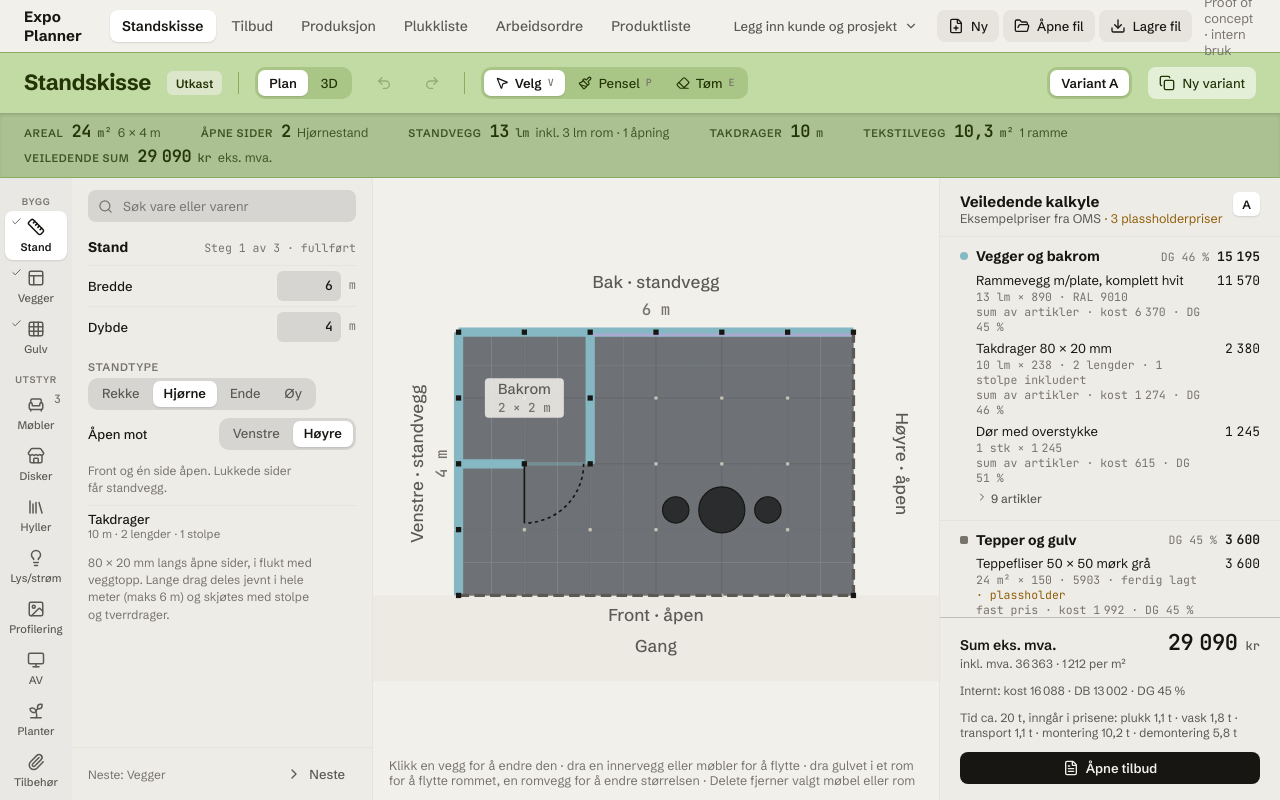
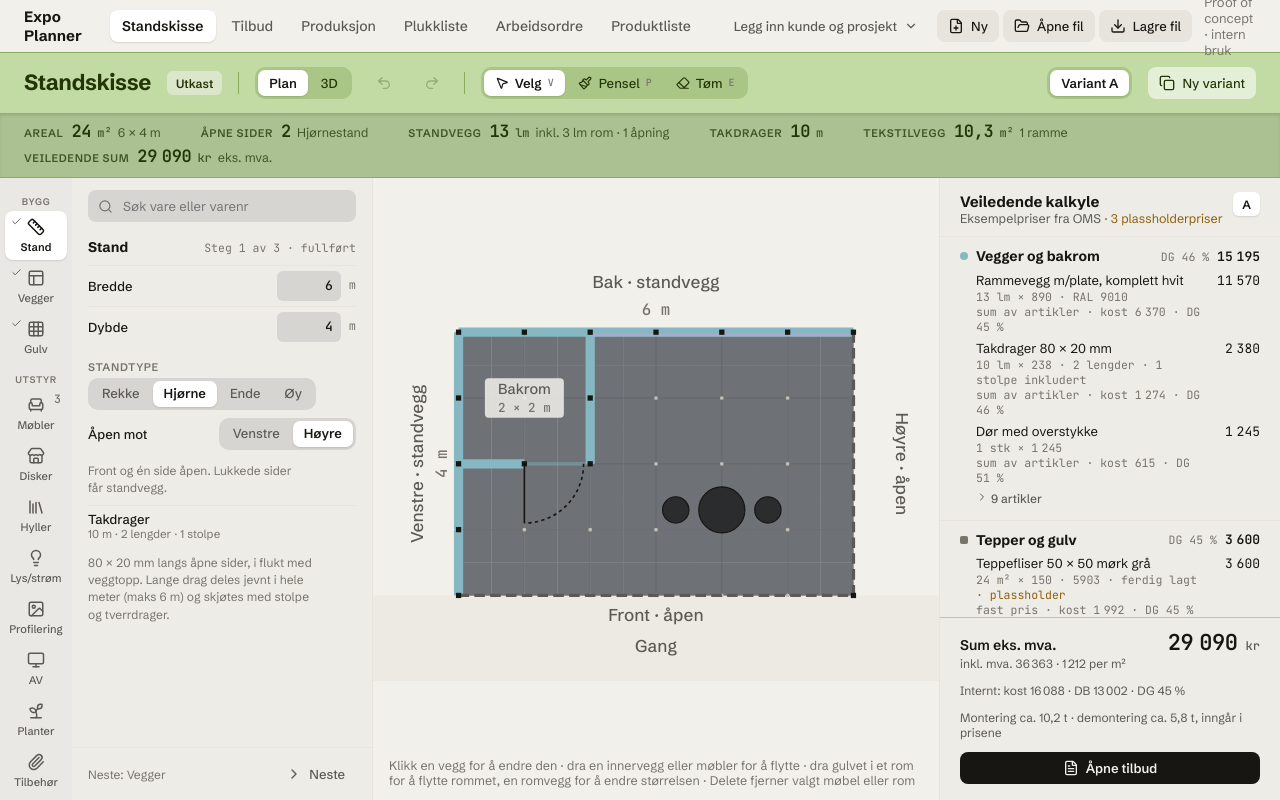
Before and after one commit to bemoy83/Expo_Quote_Studio, a React (Vite) app: page / in a window 1280 px wide. Built offline with nearby package versions, Linux system fonts and the light colour scheme.

Commit message:
feat: work order and kalkyle show montering and demontering per product group; lager time as one total
Co-Authored-By: Claude Opus 5.5 <noreply@anthropic.com>
Claude-Session: https://claude.ai/code/session_01FT2gqkeL4oSr8C7Mm6G8hA

```diff
--- a/src/ui/calc/CalcPanel.tsx
+++ b/src/ui/calc/CalcPanel.tsx
@@ -3,7 +3,6 @@ import { useState } from 'react'
 import type { CalcLine, CalcResult } from '../../calc/calc'
 import { groupItems, mainGroupOf } from '../../catalog/groups'
 import type { BomLine } from '../../foga/engine'
-import { HANDLING_STEPS } from '../../pricing/model'
 import { LAYER_COLOR } from '../colors'
 import { Button } from '../controls'
 import { rules } from '../env'
@@ -95,8 +94,7 @@ export function CalcPanel({ res, name, onHover, onQuote }: { res: CalcResult; na
         </div>
         {res.keyFigures.hours > 0 && (
           <div className="inkl num">
-            Tid ca. {fmt(res.keyFigures.hours, 1)} t, inngår i prisene:{' '}
-            {HANDLING_STEPS.filter((st) => res.keyFigures.time[st]).map((st) => `${st} ${fmt((res.keyFigures.time[st] ?? 0) / 60, 1)} t`).join(' · ')}
+            Montering ca. {fmt((res.keyFigures.time.montering ?? 0) / 60, 1)} t · demontering ca. {fmt((res.keyFigures.time.demontering ?? 0) / 60, 1)} t, inngår i prisene
           </div>
         )}
         <Button variant="primary" icon={FileText} onClick={onQuote}>
--- a/src/ui/workorder/WorkOrderPage.tsx
+++ b/src/ui/workorder/WorkOrderPage.tsx
@@ -9,7 +9,7 @@ import { groupItems } from '../../catalog/groups'
 import { dateText, DELIVERY_FIELDS, today } from '../../domain/delivery'
 import type { Project, Variant } from '../../domain/types'
 import { customerName, projectField } from '../../domain/variant'
-import { addTime, HANDLING_STEPS, minutesOf, type HandlingStep, type Time } from '../../pricing/model'
+import { addTime, minutesOf, type HandlingStep, type Time } from '../../pricing/model'
 import { Button } from '../controls'
 import { rules } from '../env'
 import { fmt } from '../format'
@@ -27,14 +27,8 @@ interface Props {
   calcOf: (v: Variant) => CalcResult
 }
 
-const STEP_NAME: Record<HandlingStep, string> = {
-  plukk: 'Plukk',
-  vask: 'Vask',
-  transport: 'Transport',
-  forhåndsmontering: 'Forh.mont.',
-  montering: 'Montering',
-  demontering: 'Demontering',
-}
+const ON_SITE: HandlingStep[] = ['montering', 'demontering']
+const STEP_NAME: Partial<Record<HandlingStep, string>> = { montering: 'Montering', demontering: 'Demontering' }
 
 /** Hours with one decimal, '–' for none. */
 const h = (min: number | undefined) => (min ? fmt(min / 60, 1) : '–')
@@ -50,8 +44,11 @@ export function WorkOrderPage({ project, variants, current, onSelect, calcOf }:
   // Expected time per main group, from the lines (sum products from their items, the rest from the product)
   const timeRows = res.groups
     .map((g) => ({ id: g.id, name: g.name, time: g.lines.reduce<Time>((a, l) => addTime(a, l.time), {}) }))
-    .filter((r) => minutesOf(r.time) > 0)
-  const steps = HANDLING_STEPS.filter((s) => k.time[s])
+    .filter((r) => (r.time.montering ?? 0) + (r.time.demontering ?? 0) > 0)
+  // On site only: montering and demontering per product group. Lager time (plukk, vask, transport) is kept per step
+  // in the data, but planned by the OMS and shown here only as one total.
+  const steps = ON_SITE
+  const lagerMin = minutesOf(k.time) - (k.time.montering ?? 0) - (k.time.demontering ?? 0)
   const tree = groupItems(pickRows(res), (r) => r.group)
   const prints = production(v, rules.textile.inFrame, customer).pieces
   const missingDates = !DELIVERY_FIELDS.some((d) => project.delivery?.[d.key])
@@ -103,18 +100,16 @@ export function WorkOrderPage({ project, variants, current, onSelect, calcOf }:
                 </dd>
               </div>
               <div>
-                <dt className="num">Ca. {fmt(k.hours, 1)} timer</dt>
-                <dd>
-                  montering {h(k.time.montering)} t · demontering {h(k.time.demontering)} t
-                </dd>
+                <dt className="num">Montering ca. {h(k.time.montering)} t</dt>
+                <dd>demontering ca. {h(k.time.demontering)} t</dd>
               </div>
             </dl>
           </section>
 
           {timeRows.length > 0 && (
             <section className="wo-sec">
-              <div className="eyebrow">Forventet tid, timer</div>
-              <div className="wo-time" style={{ gridTemplateColumns: `minmax(0, 1fr) repeat(${steps.length + 1}, 72px)` }}>
+              <div className="eyebrow">Forventet tid på messen, timer</div>
+              <div className="wo-time" style={{ gridTemplateColumns: `minmax(0, 1fr) repeat(${steps.length + 1}, 88px)` }}>
                 <span className="wo-th">Produktgruppe</span>
                 {steps.map((s) => (
                   <span key={s} className="wo-th r">
@@ -127,6 +122,7 @@ export function WorkOrderPage({ project, variants, current, onSelect, calcOf }:
                 ))}
                 <Row name="Sum" time={k.time} steps={steps} total />
               </div>
+              {lagerMin > 0 && <p className="foot">Lager (plukk, vask og transport): ca. {h(lagerMin)} t, planlegges i OMS.</p>}
               <p className="foot">Mannskap og tidspunkt settes i OMS. Montørene melder faktisk tid per produktgruppe, så etterkalkylen kan rette tidene.</p>
             </section>
           )}
@@ -198,7 +194,7 @@ function Row({ name, time, steps, total }: { name: string; time: Time; steps: Ha
           {h(time[s])}
         </span>
       ))}
-      <span className={'num r wo-sum' + (total ? ' wo-total' : '')}>{h(minutesOf(time))}</span>
+      <span className={'num r wo-sum' + (total ? ' wo-total' : '')}>{h(steps.reduce((a, s) => a + (time[s] ?? 0), 0))}</span>
     </>
   )
 }
```
Also changed, not shown: 1 other file (tests, documents, lock files or other folders).
